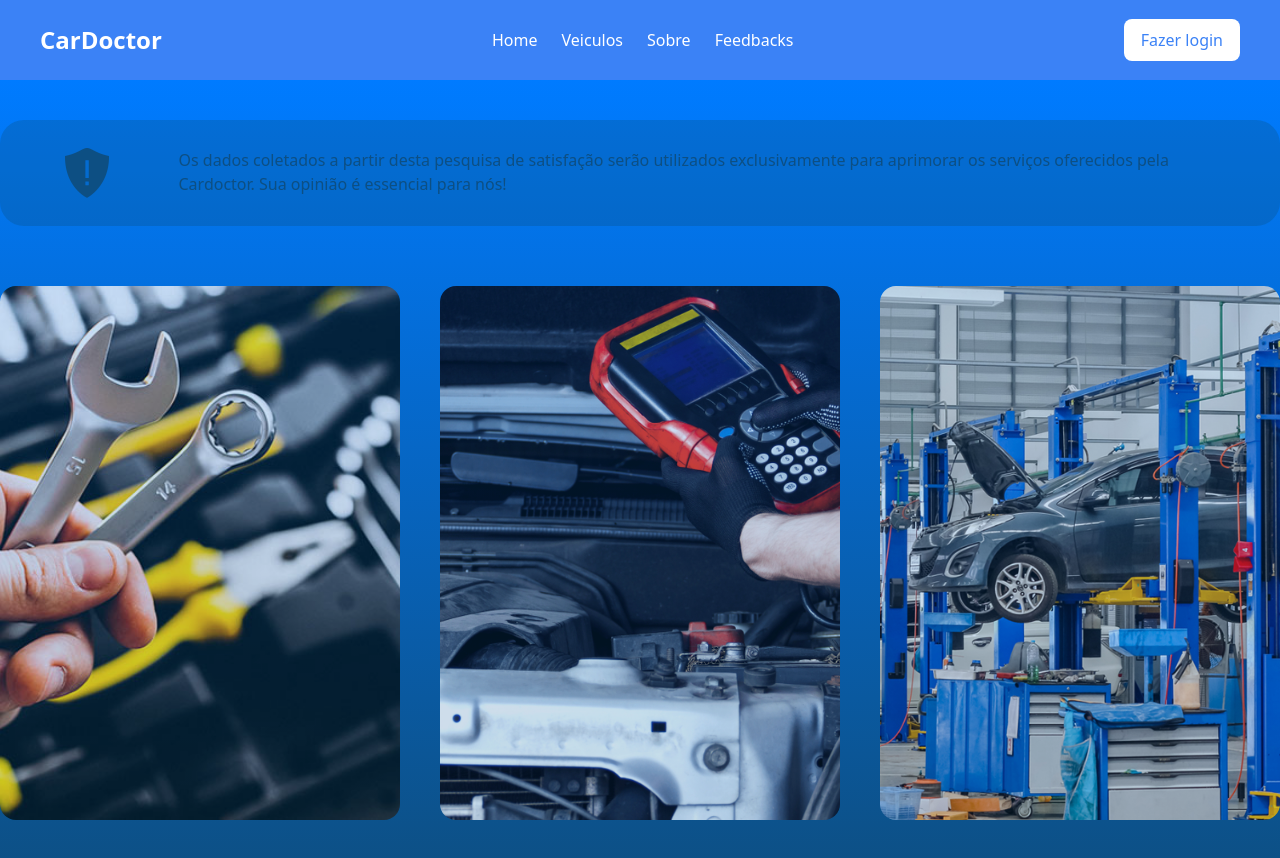
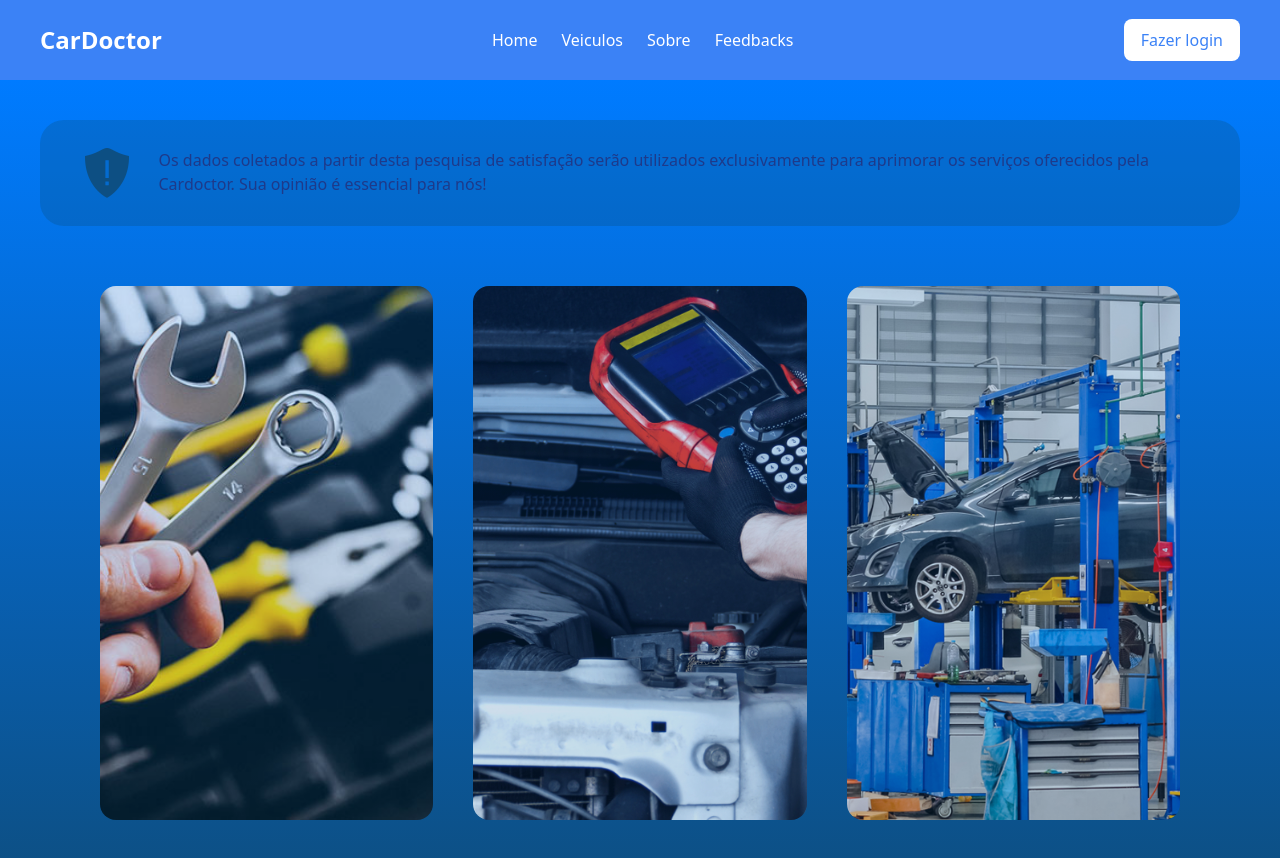
Before and after one commit to GugaSout/next-sprint, a Next.js app: page /feedbacks in a window 1280 px wide. Shown: the top 858 px of the page. Built offline with nearby package versions, Linux system fonts and the light colour scheme.

Commit message:
Centralizando as imagens

```diff
--- a/src/app/feedbacks/page.tsx
+++ b/src/app/feedbacks/page.tsx
@@ -10,9 +10,9 @@ export default function Feedbacks() {
   return (
     <>
       <Header />
-      <main className="flex min-h-screen w-full bg-gradient-to-b flex-col items-center">
-        <div className="mt-10 mx-10">
-          <div className="bg-azul-escuro bg-opacity-30 text-azul-escuro rounded-3xl flex justify-around p-7 w-[160vh]">
+      <main className="flex min-h-screen w-full bg-gradient-to-b flex-col">
+        <div className="mt-10 mx-10 flex justify-center">
+          <div className="bg-azul-escuro bg-opacity-30 text-blue-900 rounded-3xl flex justify-around p-7 w-[160vh]">
             <Image
               src="/aviso.png"
               alt="Icone de aviso"
@@ -26,7 +26,7 @@ export default function Feedbacks() {
             </p>
           </div>
         </div>
-        <div className="flex m-10 justify-between flex-grow">
+        <div className="flex mx-20 my-10 justify-between flex-grow">
           <div className="relative bg-cover w-[50vh] m-5 rounded-2xl overflow-hidden hover:border-8 border-blue-800 opacity-80 hover:opacity-100 hover:m-0 transition-all">
             <div className="absolute inset-0 bg-[url('/manutencao.png')] bg-cover bg-center"></div>
             <Link href="/motos">
--- a/src/app/veiculos/page.tsx
+++ b/src/app/veiculos/page.tsx
@@ -17,7 +17,7 @@ export default function Veiculos() {
     <>
       <Header />
       <main className="flex min-h-screen w-full bg-gradient-to-b">
-        <div className="w-full flex m-10 justify-between">
+        <div className="w-full flex my-10 mx-20 justify-between">
           <div className="relative bg-cover w-[50vh] m-5 rounded-2xl overflow-hidden hover:border-8 border-blue-800 opacity-80 hover:opacity-100 hover:m-0 transition-all">
             <div className="absolute inset-0 bg-[url('/moto.png')] bg-cover bg-[80%_20%]"></div>
             <Link href="/motos">
```
